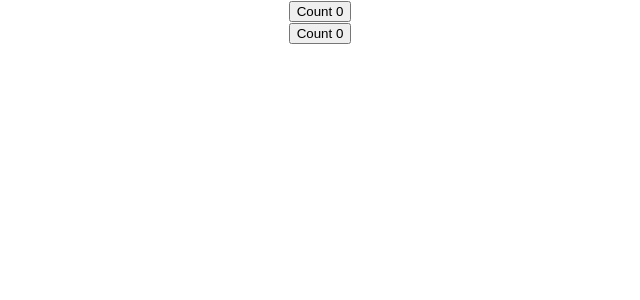
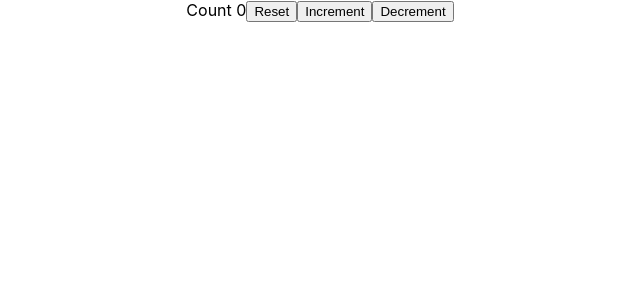
Before and after one commit to deepak-palavarapu/react-hooks, a React (Create React App) app: page / in a window 1280 px wide. Shown: the top 300 px of the page, without its empty margins (320-960 px from the left). Built offline with nearby package versions, Linux system fonts and the light colour scheme.

Commit message:
useState with prevState

```diff
--- a/src/App.js
+++ b/src/App.js
@@ -2,12 +2,14 @@ import React from 'react';
 import './App.css';
 import ClassCounter from './components/ClassCounter';
 import HookCounter from './components/HookCounter';
+import HookCounterTwo from './components/HookCounterTwo';
 
 function App() {
   return (
     <div className="App">
-      <ClassCounter></ClassCounter>
-      <HookCounter></HookCounter>
+      {/* <ClassCounter></ClassCounter>
+      <HookCounter></HookCounter> */}
+      <HookCounterTwo></HookCounterTwo>
     </div>
   );
 }
--- a/src/components/ClassCounter.js
+++ b/src/components/ClassCounter.js
@@ -1,6 +1,5 @@
 import React, { Component } from 'react'
 
-//Demonstrate useState Hook for using state in functional component
 class ClassCounter extends Component {
     constructor(props) {
         super(props)
--- /dev/null
+++ b/src/components/HookCounterTwo.js
@@ -0,0 +1,18 @@
+import React from 'react'
+import { useState } from 'react/cjs/react.development'
+
+function HookCounterTwo() {
+    const initialCount = 0
+    const [count, setCount] = useState(initialCount)
+
+    return (
+        <div>
+            Count {count}
+            <button onClick={() => setCount(initialCount)}>Reset</button>
+            <button onClick={() => setCount(prevCount => prevCount + 1)}>Increment</button>
+            <button onClick={() => setCount(prevCount => prevCount - 1)}>Decrement</button>
+        </div>
+    )
+}
+
+export default HookCounterTwo
```
